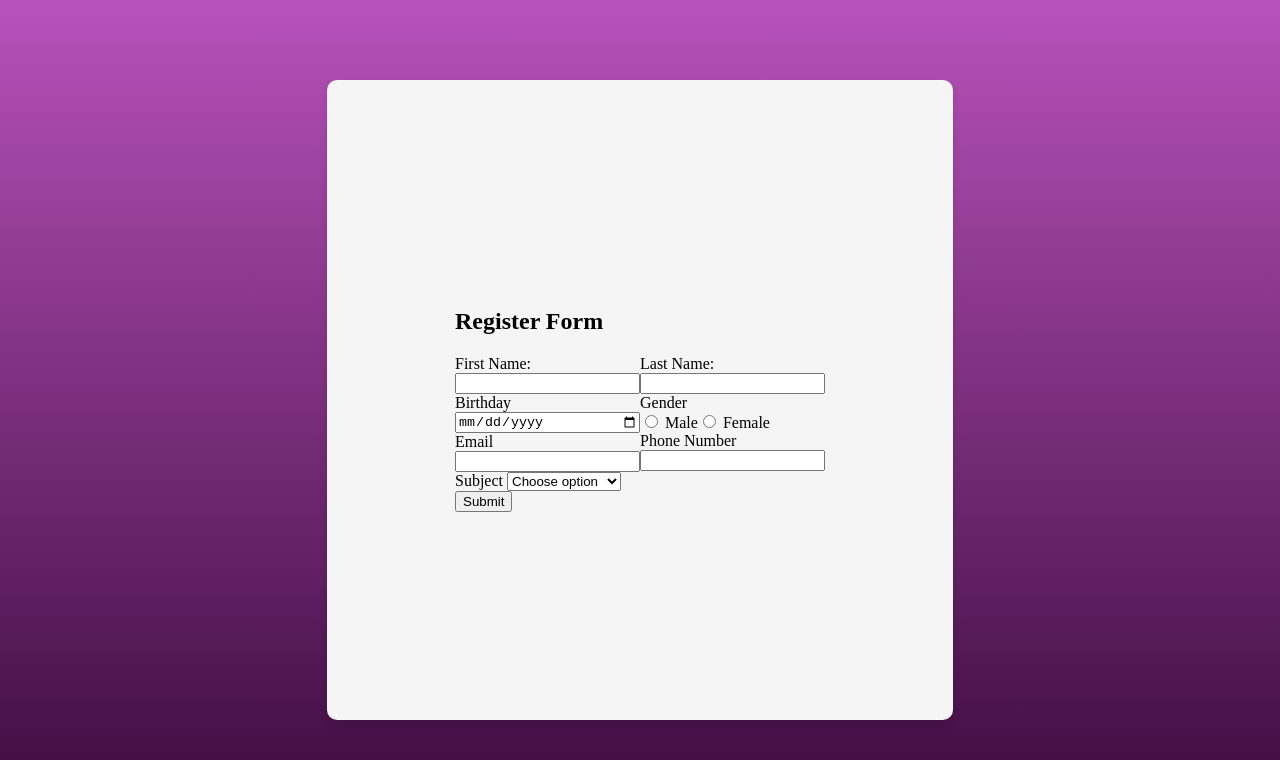
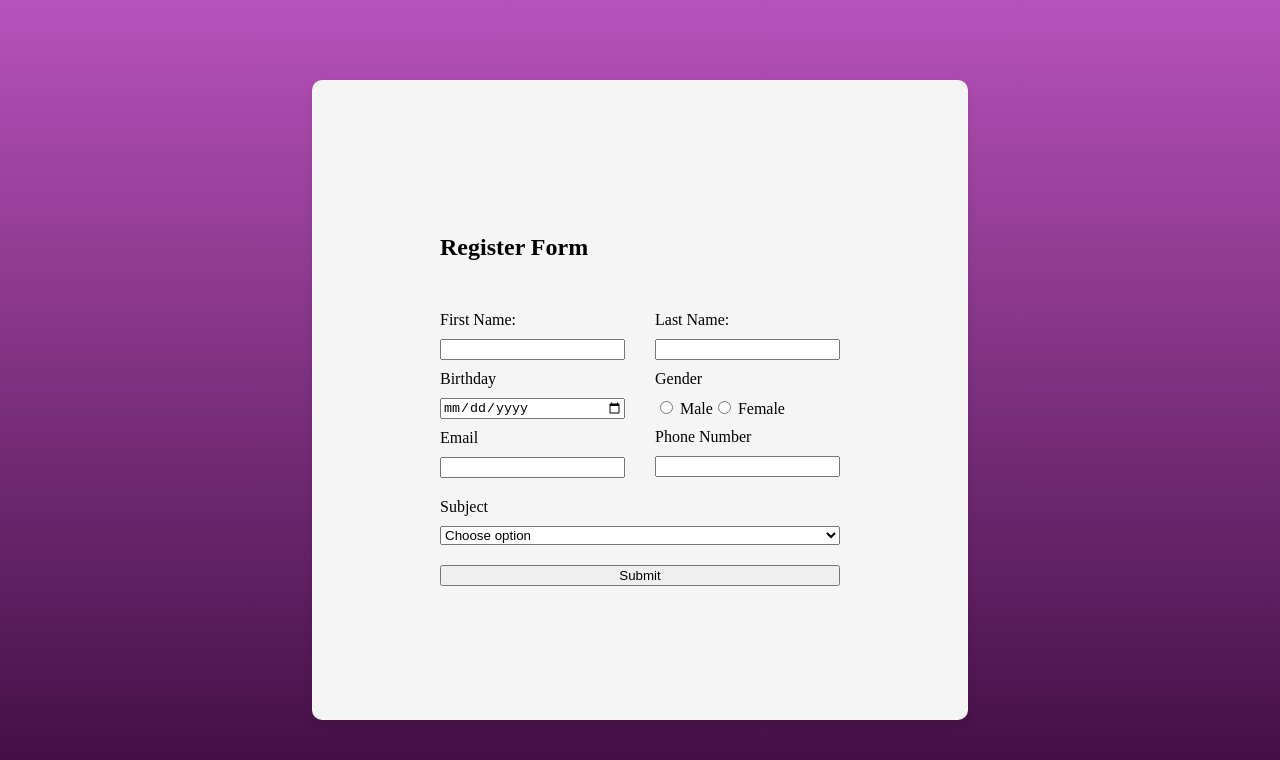
Before and after one commit to juniorOdds/odds-test-html-css, a plain HTML site: page index.html in a window 1280 px wide. Drawn offline with Linux system fonts and the light colour scheme.

Commit message:
add gap in element

```diff
--- a/index.css
+++ b/index.css
@@ -16,6 +16,7 @@ main {
   box-shadow: 0 4px 8px rgba(0, 0, 0, 0.1);
   display: flex;
   flex-direction: column;
+  gap: 30px;
   justify-content: center;
   align-items: center;
   background-color: #f5f5f5;
@@ -27,25 +28,41 @@ main {
   & > form {
     display: flex;
     flex-direction: column;
+    row-gap: 20px;
 
     & > .center {
       display: flex;
       flex-direction: row;
+      column-gap: 30px;
       & > .form-left {
         display: flex;
         flex-direction: column;
+        row-gap: 10px;
         flex: 1;
       }
       & > .form-right {
         display: flex;
         flex-direction: column;
+        row-gap: 10px;
+
         flex: 1;
-        &>.gender-group{
+        & > .gender-group {
           display: flex;
           flex-direction: row;
-
         }
       }
     }
+
+    & > .bottom {
+        display: flex;
+        flex-direction: column;
+        row-gap: 20px;
+
+        & > .form-group {
+            display: flex;
+            flex-direction: column;
+            row-gap: 10px;
+        }
+    }
   }
 }
--- a/index.html
+++ b/index.html
@@ -43,7 +43,7 @@
                         <option value="">Choose option</option>
                         <option value="option1">option1</option>
                         <option value="option2">option2</option>
-                        <option value="option3">option3/option>
+                        <option value="option3">option3</option>
                     </select>
                 </div>
                 <button type="submit">Submit</button>
```
